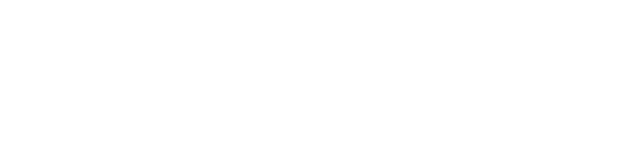
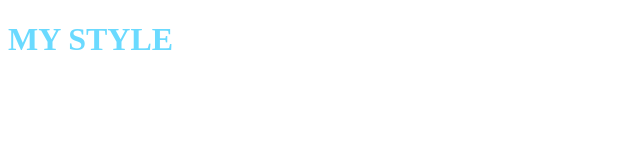
Before and after one commit to KenziiKen/Encarguez-SIA, a website: page test_2.html in a window 1280 px wide. Shown: the whole page, without its empty margins (0-640 px from the left). Drawn offline with Linux system fonts and the light colour scheme.

Commit message:
style: added style_color to header_1 in html file

```diff
--- a/test_2.html
+++ b/test_2.html
@@ -4,6 +4,8 @@
     <meta charset="UTF-8">
     <meta name="viewport" content="width=device-width, initial-scale=1.0">
     <title>Hello World</title>
+
+    <h1 style="color: rgb(106, 218, 255);">MY STYLE</h1>
 </head>
 <body>
 
```
